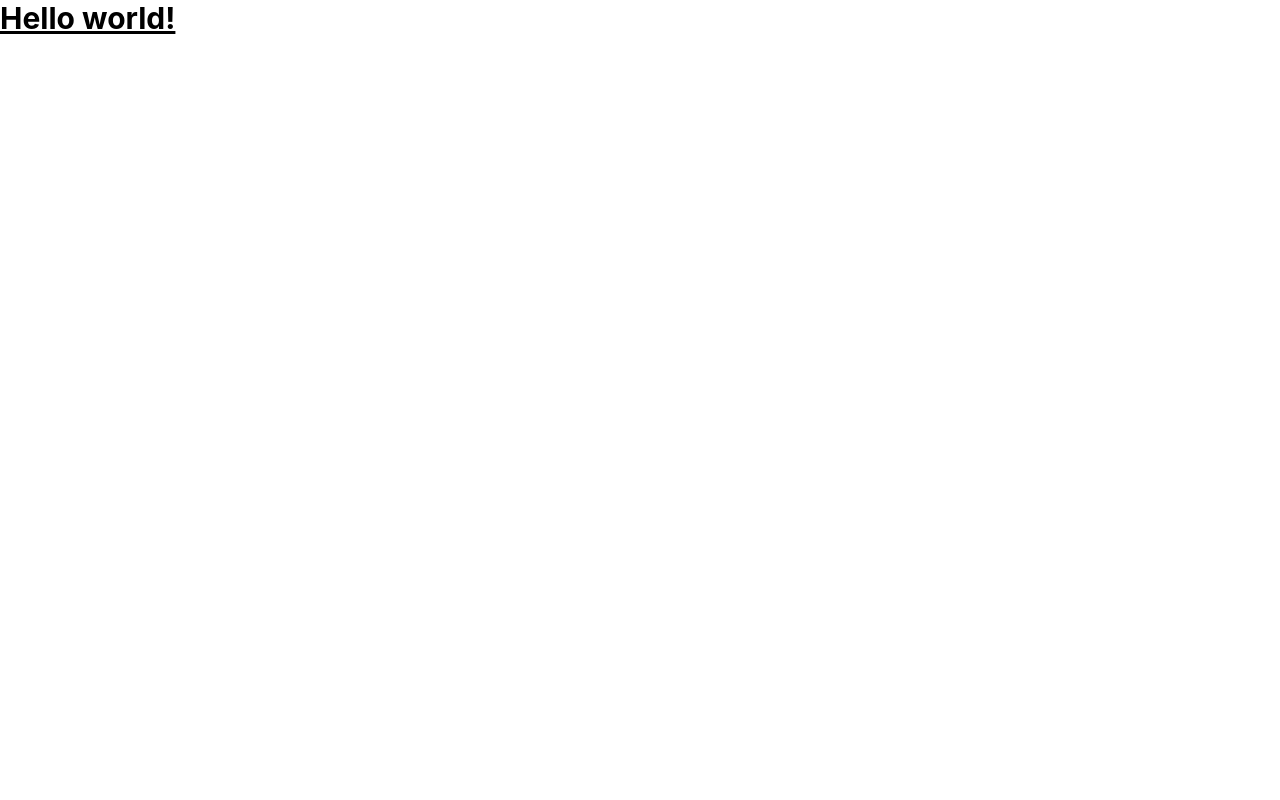
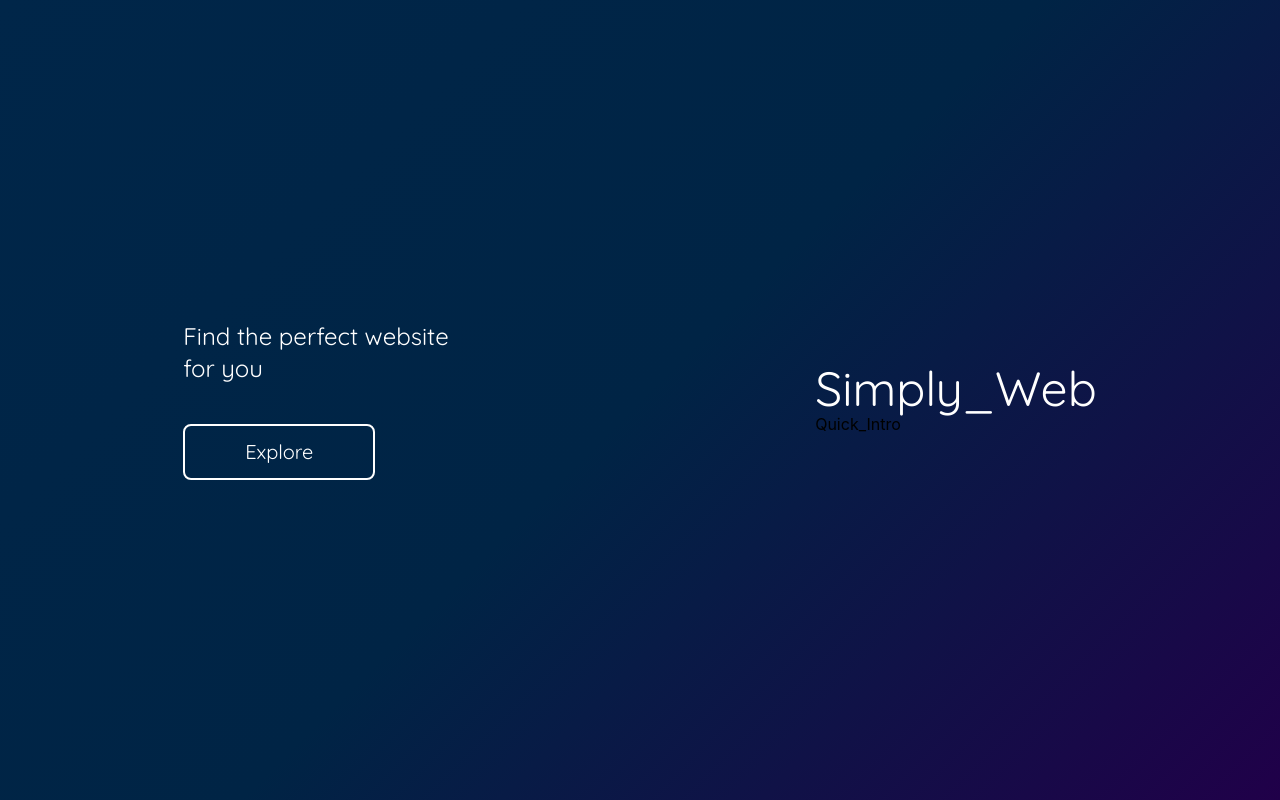
Before and after one commit to team-1-hop-2/DemoDay-2023, a React (Create React App) app in the folder frontend/: page / in a window 1280 px wide. Built offline with nearby package versions, Linux system fonts and the light colour scheme.

Commit message:
7-frontend-homepage half way done HOME

```diff
--- a/frontend/src/pages/Homepage/Homepage.jsx
+++ b/frontend/src/pages/Homepage/Homepage.jsx
@@ -2,8 +2,15 @@ import React from "react";
 
 export const Homepage = () => {
   return (
-    <div>
-      <h1 class="text-3xl font-bold underline">Hello world!</h1>
+    <div className=" flex justify-around items-center  w-screen h-screen bg-gradient-135 from-darkblue via-pinkblue to-darkpurple ">
+      <div>
+        <text className=" text-white font-sand text-2xl "> Find the perfect website <br/> for you </text>
+        <button className="flex flex-wrap items-center justify-around text-white font-sand p-1 border-2 border-white rounded-lg w-48 h-14 text-xl mt-10">Explore</button>
+      </div>
+      <div className="flex flex-col" >
+        <text className="font-sand text-white text-5xl ">Simply_Web</text>
+        <text className=" ">Quick_Intro</text>
+      </div>
     </div>
   );
 };
```
